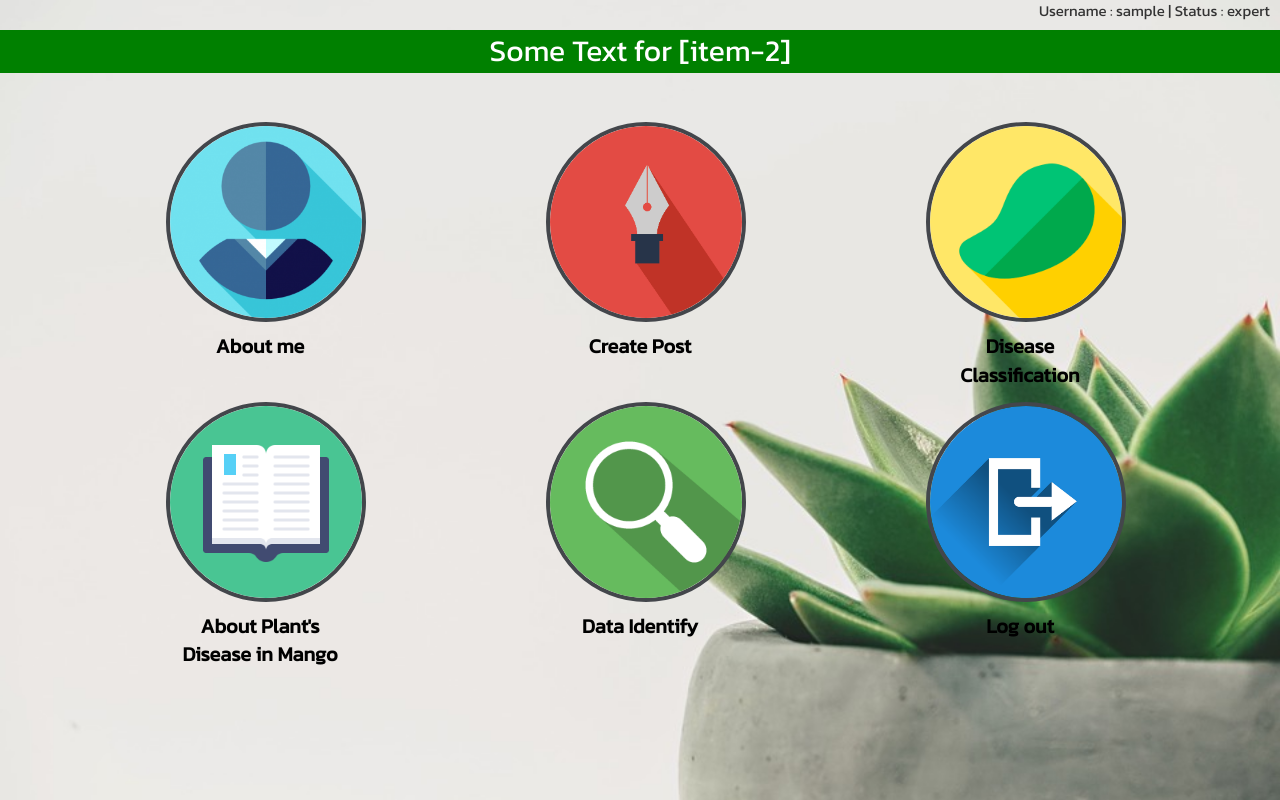
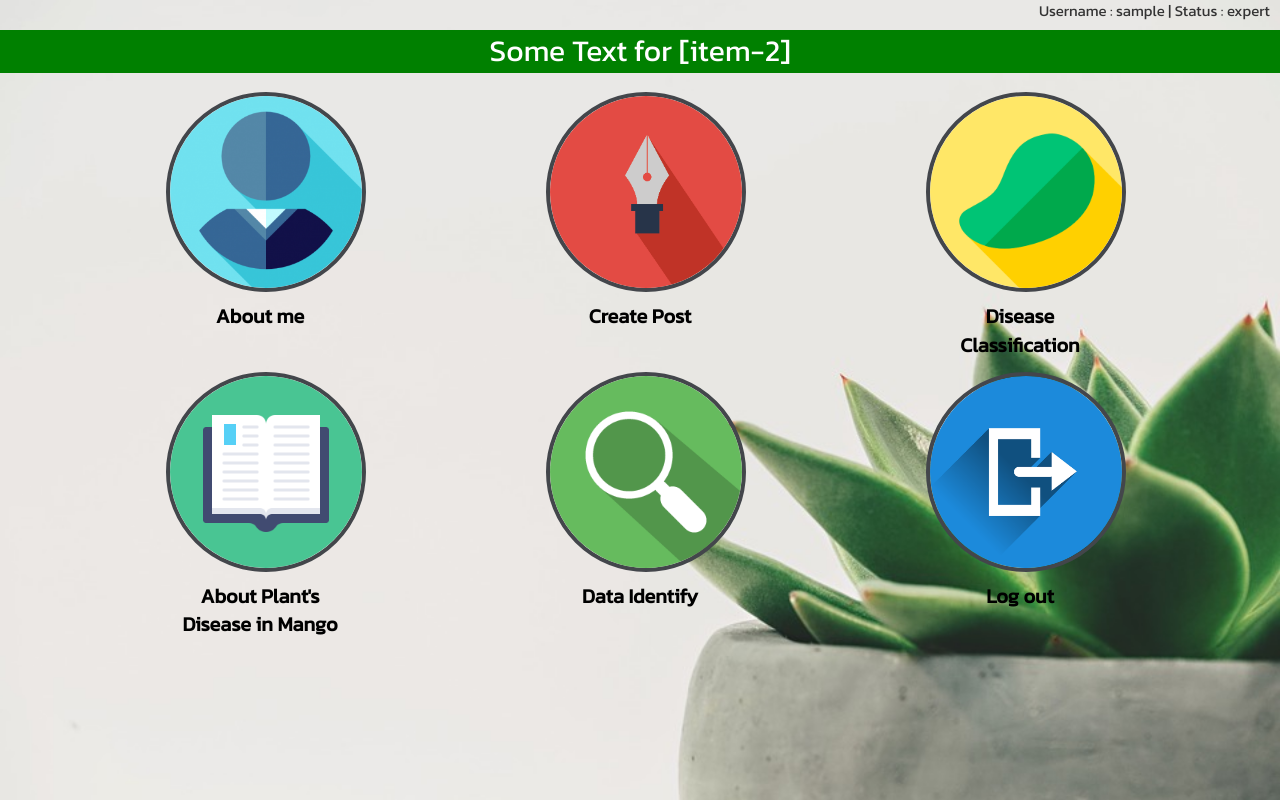
Before and after one commit to Maxcs318/plant_disease, a PHP site: page /plant/Actor/Expert/ExpertPage.php in a window 1280 px wide. Run offline with PHP 8.4, Linux system fonts and the light colour scheme; the visitor is signed in with stand-in values (Sample User, id 1); data that the repository does not hold is empty; some libraries are stand-ins or nearby versions.

Commit message:
expert text slide shake

```diff
--- a/Actor/Expert/ExpertPage.php
+++ b/Actor/Expert/ExpertPage.php
@@ -33,14 +33,14 @@
     <!--end user id top -->
 
     <!-- slide text -->
-    <div class="row" style="margin-bottom: 100px;">
+    <div class="row">
         <p class="item-1 ">EXPERT SYSTEM FOR PLANT DISEASE CLASSIFICATION [item-1]</p>
         <p class="item-2 ">Some Text for [item-2]</p>
         <p class="item-3 ">Some Text for [item-3]</p>
     </div>
     <!-- end slide text -->
 
-    <div class="container">
+    <div class="container" style="margin-top: 70px;">
         <!-- row 1 -->
         <div class="row">
             <div class="col-xs-6 col-md-4">
```
